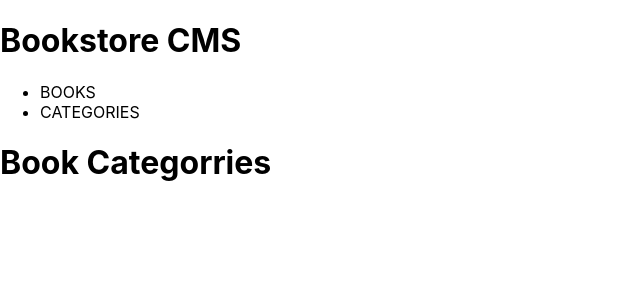
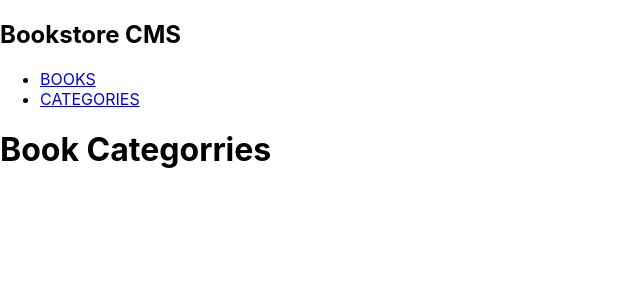
Before and after one commit to kiboma2021/Bookstore-Website, a React (Create React App) app: page /category in a window 1280 px wide. Shown: the top 300 px of the page, without its empty margins (0-640 px from the left). Built offline with nearby package versions, Linux system fonts and the light colour scheme.

Commit message:
Add Navbar component

```diff
--- a/src/App.js
+++ b/src/App.js
@@ -4,7 +4,7 @@ import {
 import React from 'react';
 import AddBook from './components/AddBook';
 import Books from './components/Books';
-import Header from './components/Header';
+import Header from './components/Navbar';
 import Categories from './components/Categories';
 
 const App = () => {
--- a/src/components/AddBook.js
+++ b/src/components/AddBook.js
@@ -17,6 +17,7 @@ const AddBook = () => {
           name="author"
           className="input-author"
         />
+        <button type="submit">ADD BOOK</button>
       </form>
     </div>
   );
--- a/src/components/Header.js
+++ /dev/null
@@ -1,14 +0,0 @@
-import React from 'react';
-
-const Header = () => {
-  return (
-    <div className='header'>
-      <h1>Bookstore CMS</h1>
-      <ul>
-        <li>BOOKS</li>
-        <li>CATEGORIES</li>
-      </ul>
-    </div>
-  )
-};
-export default Header;
--- /dev/null
+++ b/src/components/Navbar.js
@@ -0,0 +1,20 @@
+import React from 'react';
+import { NavLink } from 'react-router-dom';
+
+const Navbar = () => (
+  <nav>
+    <div>
+      <h1>Bookstore CMS</h1>
+    </div>
+    <ul>
+      <li>
+        <NavLink to="/">BOOKS</NavLink>
+      </li>
+      <li>
+        <NavLink to="/categories">CATEGORIES</NavLink>
+      </li>
+    </ul>
+  </nav>
+);
+
+export default Navbar;
```
